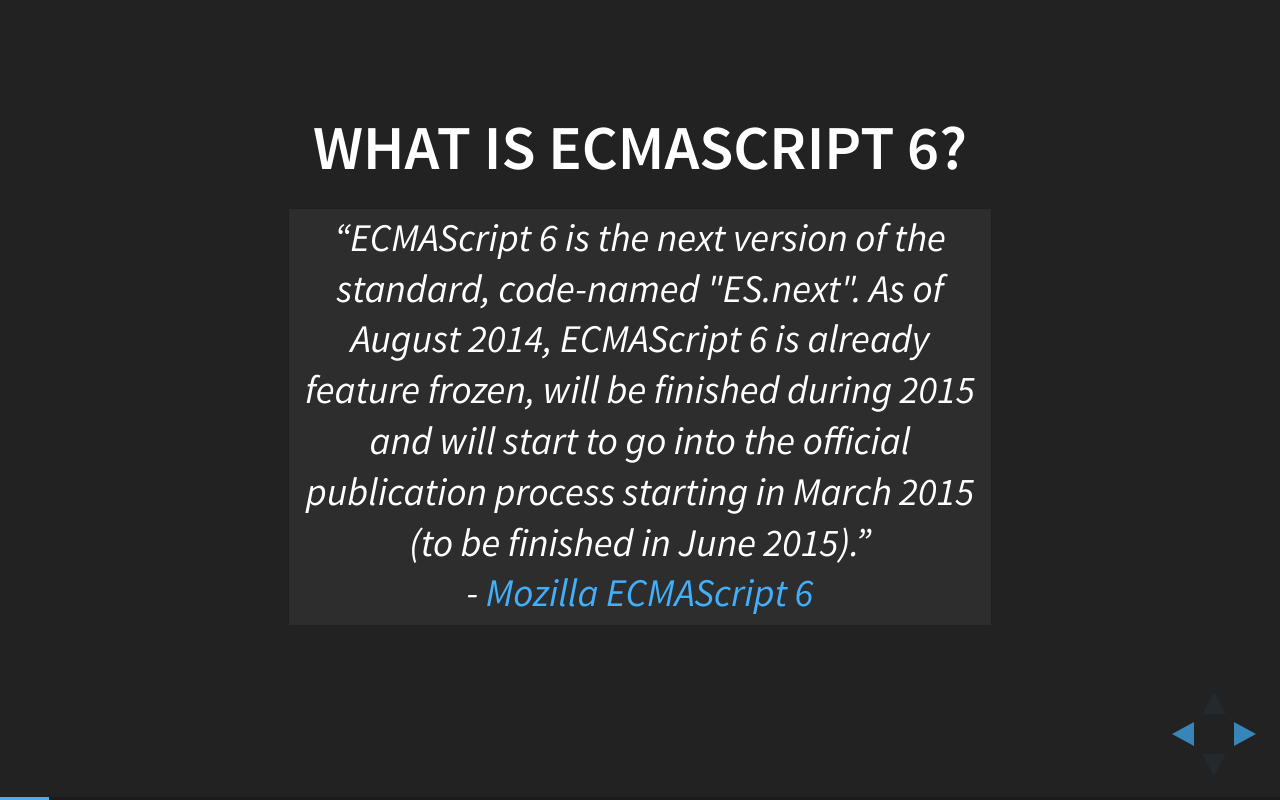
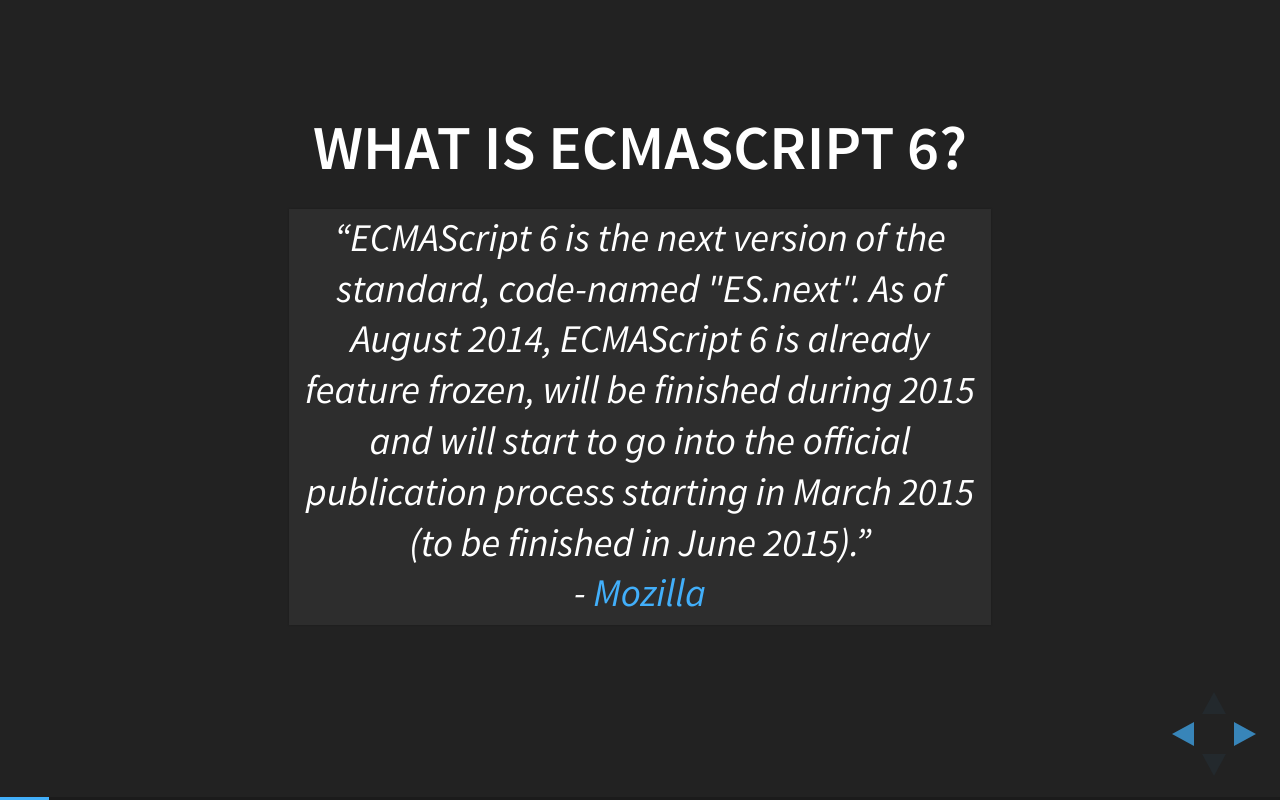
Before and after one commit to georgemarshall/es6-transpilers, a website: page index.html in a window 1280 px wide. Both pictures are taken after a click on the element 1251 px from the left and 734 px from the top of the page. Drawn offline with Linux system fonts and the light colour scheme.

Commit message:
Changed quote author

```diff
--- a/index.html
+++ b/index.html
@@ -67,8 +67,7 @@
                 is already feature frozen, will be finished during 2015 and will start to go into the official
                 publication process starting in March 2015 (to be finished in June 2015).&rdquo;
                 <footer>- <a
-                        href="https://developer.mozilla.org/en-US/docs/Web/JavaScript/New_in_JavaScript/ECMAScript_6_support_in_Mozilla">Mozilla
-                    ECMAScript 6</a></footer>
+                        href="https://developer.mozilla.org/en-US/docs/Web/JavaScript/New_in_JavaScript/ECMAScript_6_support_in_Mozilla">Mozilla</a></footer>
             </blockquote>
 
             <aside class="notes">
```
